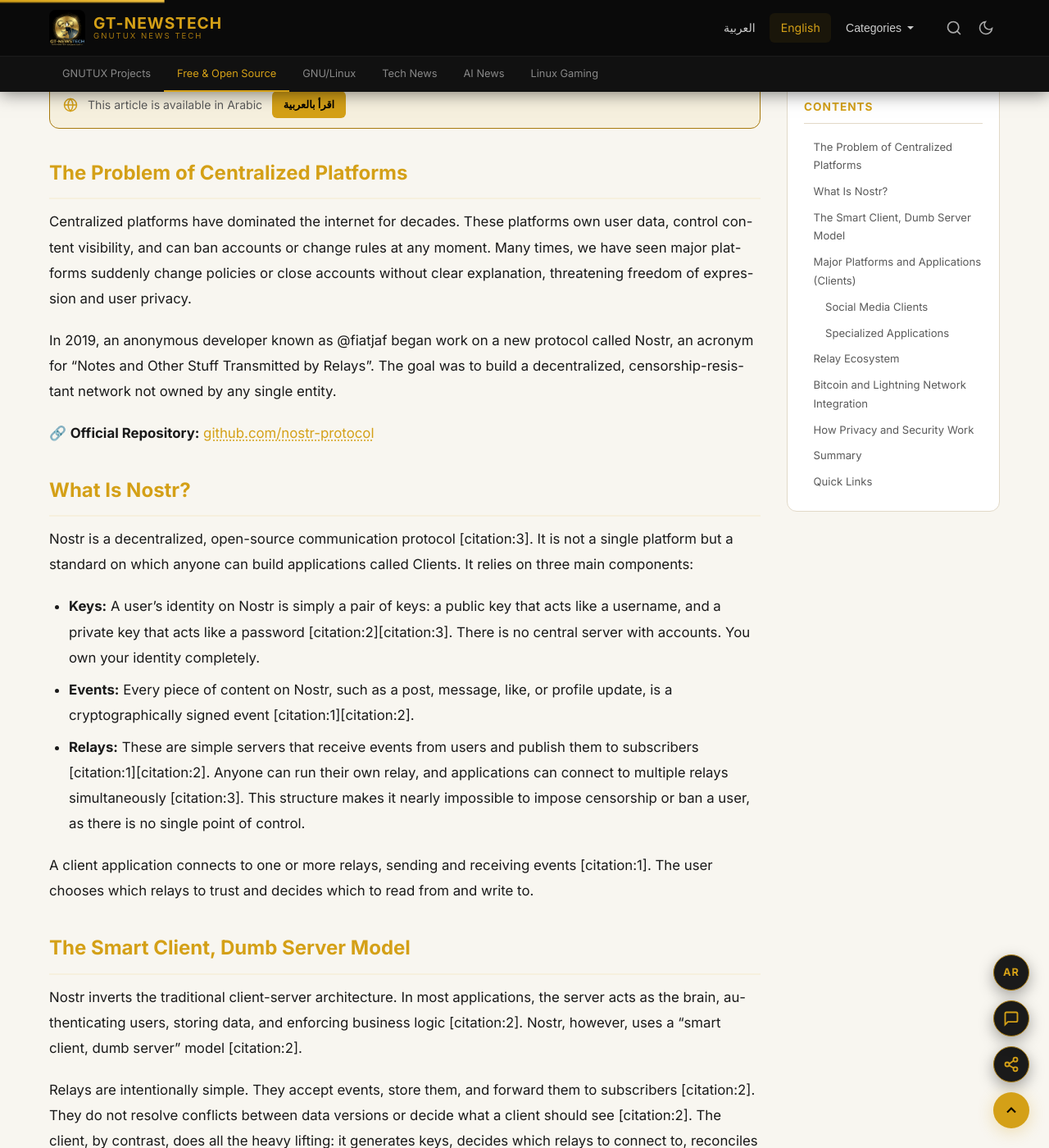
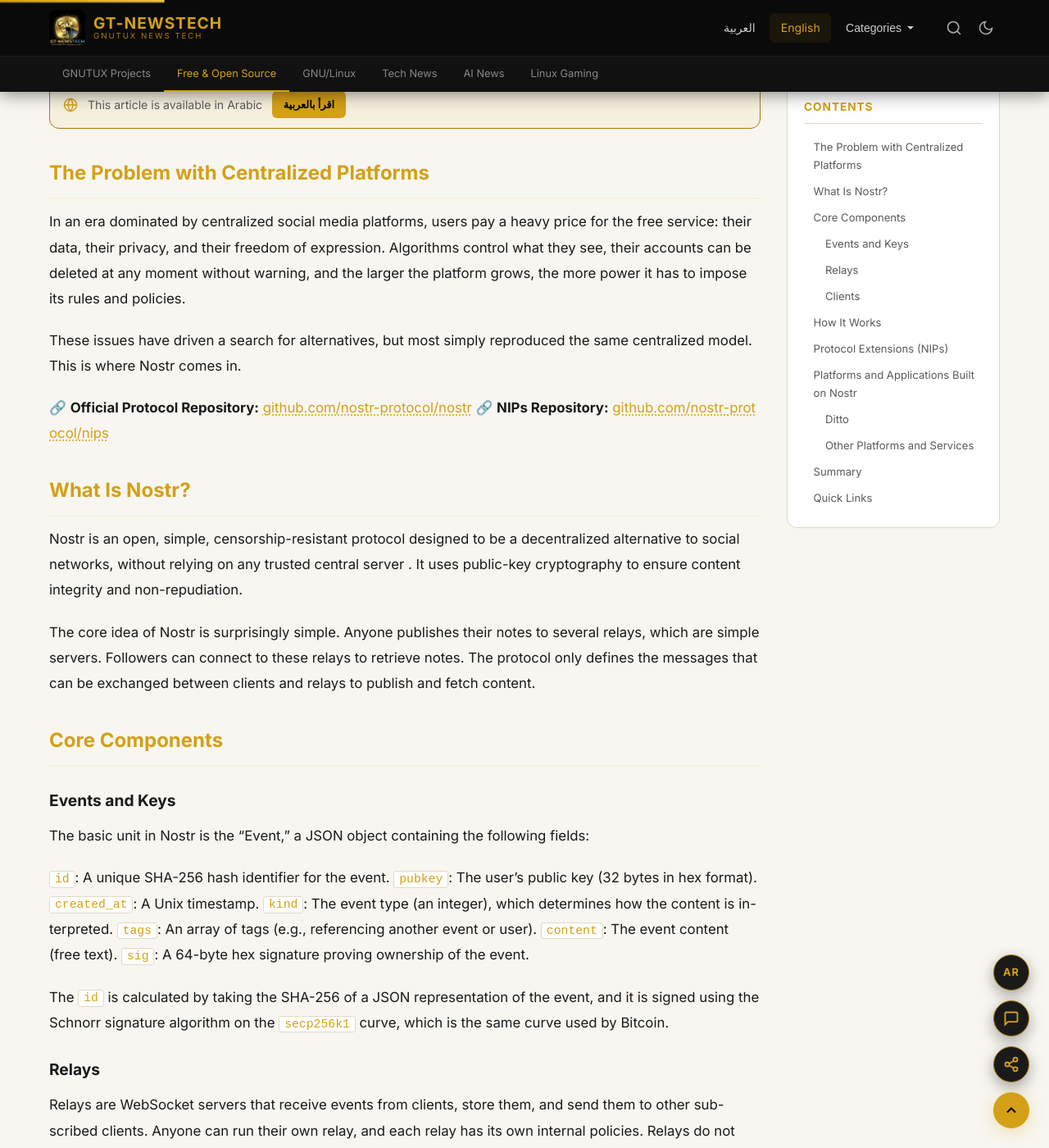
Before and after one commit to SalehGNUTUX/GT-NEWSTECH, a Jekyll site: the page built from _en/foss/2026-07-01-nostr-protocol-overview.md, in a window 1280 px wide and 1400 px high, scrolled down 755 px. Shown: the whole window at 82% size. Built offline with Jekyll 4.4.1, drawn with Linux system fonts in a browser that asks for light colours; nearby versions of some CDN libraries; comment, search, counter and statistics services are not loaded; some of the changed text lies outside the part shown.

Commit message:
update: via admin panel

```diff
--- a/_en/foss/2026-07-01-nostr-protocol-overview.md
+++ b/_en/foss/2026-07-01-nostr-protocol-overview.md
@@ -3,7 +3,10 @@
 title: >-
   Nostr: An Open Protocol for Censorship-Resistant Applications and
   Decentralized Communication
+slug: nostr-protocol-overview
+lang: en
 category: foss
+date: 2026-07-02T11:50:00.000Z
 author: GNUTUX
 excerpt: >-
   Nostr is an open, minimalist protocol for censorship-resistant communication,
@@ -22,111 +25,104 @@
   - Lightning Network
 also_in:
   - tech-news
-date: 2026-07-01T22:24:00.000Z
-lang: en
-slug: nostr-protocol-overview
 ---
 
-## The Problem of Centralized Platforms
+## The Problem with Centralized Platforms
 
-Centralized platforms have dominated the internet for decades. These platforms own user data, control content visibility, and can ban accounts or change rules at any moment. Many times, we have seen major platforms suddenly change policies or close accounts without clear explanation, threatening freedom of expression and user privacy.
+In an era dominated by centralized social media platforms, users pay a heavy price for the free service: their data, their privacy, and their freedom of expression. Algorithms control what they see, their accounts can be deleted at any moment without warning, and the larger the platform grows, the more power it has to impose its rules and policies.
 
-In 2019, an anonymous developer known as @fiatjaf began work on a new protocol called Nostr, an acronym for "Notes and Other Stuff Transmitted by Relays". The goal was to build a decentralized, censorship-resistant network not owned by any single entity.
+These issues have driven a search for alternatives, but most simply reproduced the same centralized model. This is where Nostr comes in.
 
-🔗 **Official Repository:** [github.com/nostr-protocol](https://github.com/nostr-protocol)
+🔗 **Official Protocol Repository:** [github.com/nostr-protocol/nostr](https://github.com/nostr-protocol/nostr)
+🔗 **NIPs Repository:** [github.com/nostr-protocol/nips](https://github.com/nostr-protocol/nips)
 
 ## What Is Nostr?
 
-Nostr is a decentralized, open-source communication protocol [citation:3]. It is not a single platform but a standard on which anyone can build applications called Clients. It relies on three main components:
+Nostr is an open, simple, censorship-resistant protocol designed to be a decentralized alternative to social networks, without relying on any trusted central server . It uses public-key cryptography to ensure content integrity and non-repudiation.
 
-- **Keys:** A user's identity on Nostr is simply a pair of keys: a public key that acts like a username, and a private key that acts like a password [citation:2][citation:3]. There is no central server with accounts. You own your identity completely.
-- **Events:** Every piece of content on Nostr, such as a post, message, like, or profile update, is a cryptographically signed event [citation:1][citation:2].
-- **Relays:** These are simple servers that receive events from users and publish them to subscribers [citation:1][citation:2]. Anyone can run their own relay, and applications can connect to multiple relays simultaneously [citation:3]. This structure makes it nearly impossible to impose censorship or ban a user, as there is no single point of control.
+The core idea of Nostr is surprisingly simple. Anyone publishes their notes to several relays, which are simple servers. Followers can connect to these relays to retrieve notes. The protocol only defines the messages that can be exchanged between clients and relays to publish and fetch content.
 
-A client application connects to one or more relays, sending and receiving events [citation:1]. The user chooses which relays to trust and decides which to read from and write to.
+## Core Components
 
-## The Smart Client, Dumb Server Model
+### Events and Keys
 
-Nostr inverts the traditional client-server architecture. In most applications, the server acts as the brain, authenticating users, storing data, and enforcing business logic [citation:2]. Nostr, however, uses a "smart client, dumb server" model [citation:2].
+The basic unit in Nostr is the "Event," a JSON object containing the following fields:
 
-Relays are intentionally simple. They accept events, store them, and forward them to subscribers [citation:2]. They do not resolve conflicts between data versions or decide what a client should see [citation:2]. The client, by contrast, does all the heavy lifting: it generates keys, decides which relays to connect to, reconciles data from multiple relays, and manages the user's social graph locally [citation:2].
+`id`: A unique SHA-256 hash identifier for the event.
+`pubkey`: The user's public key (32 bytes in hex format).
+`created_at`: A Unix timestamp.
+`kind`: The event type (an integer), which determines how the content is interpreted.
+`tags`: An array of tags (e.g., referencing another event or user).
+`content`: The event content (free text).
+`sig`: A 64-byte hex signature proving ownership of the event.
 
-## Major Platforms and Applications (Clients)
+The `id` is calculated by taking the SHA-256 of a JSON representation of the event, and it is signed using the Schnorr signature algorithm on the `secp256k1` curve, which is the same curve used by Bitcoin.
 
-Because Nostr is an open protocol, the number of applications built on it is constantly growing. Here are some of the most prominent:
+### Relays
 
-### Social Media Clients
+Relays are WebSocket servers that receive events from clients, store them, and send them to other subscribed clients. Anyone can run their own relay, and each relay has its own internal policies. Relays do not need to trust each other or coordinate with each other .
 
-**Damus** is the most well-known iOS app, featuring an elegant design similar to Twitter with full support for basic features.
+### Clients
 
-**Amethyst** is the most advanced client for Android, offering full control over features and relays, with support for communities and DMs.
+These are the applications users use to interact with the network. Clients manage user keys, create and sign events, connect to relays, and display content. Clients do not need to trust relays, as signatures are verified locally.
 
-**Primal** is available on iOS, Android, and the web, with built-in caching for faster browsing and an integrated Bitcoin wallet.
+## How It Works
 
-**Snort** is a fast, modern web client that supports Lightning Zaps (small payments).
+1.  The user generates a key pair on a client.
+2.  The client signs events with the user's private key.
+3.  The client publishes the signed event to one or more chosen relays.
+4.  The relay verifies the signature, stores the event, and sends it to any other client that has subscribed to that type of event.
+5.  To follow another user, you only need to follow their public key. The client will fetch events from the relays that user publishes to.
 
-**Gossip** is a desktop client for Windows, macOS, and Linux, written in Rust, focusing on performance and privacy.
+The user's private key never leaves their device, granting them full ownership of their identity. No relay or platform can suspend their account.
 
-### Specialized Applications
+## Protocol Extensions (NIPs)
 
-**White Noise** is an end-to-end encrypted messaging application [citation:4].
+Nostr evolves through a set of proposals called NIPs (Nostr Implementation Possibilities), which document implementable features and additions. Some of the most important extensions include:
 
-**Habla** is a platform for long-form publishing (articles) on Nostr.
+**NIP-01**: Defines the basic protocol flow.
+**NIP-05**: Maps public keys to DNS addresses for easy identification (e.g., `@username@example.com`).
+**NIP-19**: Provides human-readable encoding for entities (e.g., `npub1...` and `nsec1...`).
+**NIP-44**: Provides updated payload encryption.
+**NIP-57**: Adds support for Lightning Network micropayments (Zaps).
+**NIP-59**: Introduces the "Gift Wrap" concept to hide metadata of encrypted messages, enhancing privacy.
+**NIP-17**: Defines a system for encrypted private messages.
 
-**zap.stream** is a Twitch-like platform for live streaming with Zap functionality.
+## Platforms and Applications Built on Nostr
 
-**Jester** is a chess game that works over the Nostr protocol.
+There is a growing ecosystem of applications and platforms using Nostr. Among the most prominent are:
 
-**Stemstr** is a decentralized music platform.
+### Ditto
 
-**Shopstr** is a decentralized e-commerce platform.
+An open-source, highly customizable social platform launched by Soapbox. It allows users to follow and interact with users from Nostr, Bluesky, and Mastodon networks from a single interface.
 
-**Citrine** is an Android app that allows you to run your own Nostr relay on your phone.
+**Ditto Features:**
+- **Full customization:** Users can change themes, colors, fonts, and layouts, reviving the creative spirit of profile design from the MySpace era.
+- **Identity ownership:** Based on Nostr, users own their cryptographic keys, and no platform can suspend or confiscate their identity.
+- **Built-in payments:** Supports sending Lightning Zaps directly to creators.
+- **Entertainment features:** Includes encrypted letters and virtual pets.
+- **Available on:** Web, Android, and iOS (coming soon).
 
-## Relay Ecosystem
+### Other Platforms and Services
 
-Relays are the backbone of the Nostr network. There are several known implementations for running relays:
-
-**nostr-rs-relay** is a lightweight relay written in Rust, using an SQLite database.
-
-**nostream** is a relay written in TypeScript, using PostgreSQL and advanced databases, designed for load balancing and fault tolerance.
-
-**strfry** is a high-performance relay written in C++, using LMDB for storage and featuring an advanced synchronization mechanism.
-
-**khatru** is a framework for building relays in Go.
-
-A list of well-known public relays includes: `wss://relay.damus.io`, `wss://nos.lol`, `wss://relay.nostr.band`, and `wss://relay.primal.net`.
-
-## Bitcoin and Lightning Network Integration
-
-What truly sets Nostr apart is its deep integration with Bitcoin and the Lightning Network. This opens the door to decentralized, censorship-resistant financial applications:
-
-**Mostro** is a peer-to-peer Bitcoin exchange platform over Lightning, using Nostr as a communication layer to manage trades without revealing user identities.
-
-**Joinstr** provides a decentralized CoinJoin feature to enhance Bitcoin transaction privacy, relying on Nostr to coordinate between participants.
-
-**Munstr** uses Nostr to coordinate multi-signature wallets for secure and shared Bitcoin management.
-
-**Smart Vaults** is a protocol for shared custody of Bitcoin, using Nostr for signer discovery and signature coordination.
-
-**Civkit** is a decentralized marketplace built on Nostr and Lightning Network, allowing the trade of goods and services without an intermediary.
-
-**Primal**, **Amethyst**, and **Damus** all support "Zaps," small Lightning Network payments to reward content creators.
-
-## How Privacy and Security Work
-
-Security in Nostr is based on public-key cryptography [citation:1]. Private messages are encrypted so that only the sender and receiver can read them [citation:2]. However, some research has highlighted security challenges, as the protocol's popularity makes it a target for potential attacks [citation:5][citation:6]. The open design philosophy allows the community to constantly review code and patch vulnerabilities.
+**Primal**: A web and mobile client focused on performance and user experience.
+**Coracle**: A web client focused on simplicity and privacy.
+**Damus**: An iOS client (one of the first).
+**Amethyst**: An Android client.
+**Nostr Wallet Connect (NWC)**: A protocol for linking wallets to Nostr applications.
 
 ## Summary
 
-Nostr is not just an alternative to Twitter. It is a platform for a variety of decentralized applications. As the ecosystem grows, we are seeing the emergence of applications ranging from encrypted messaging to decentralized marketplaces, games, and digital payments [citation:2][citation:6]. By giving users complete control over their identity and data, Nostr offers a vision of a freer and more resilient internet.
+Nostr represents a paradigm shift in the concept of social communication, giving users complete control over their identity and data. By adopting a decentralized architecture based on independent relays and cryptographic keys, Nostr offers a genuine, censorship-resistant alternative to traditional centralized platforms. With the growing number of clients and relays, and the diversity of applications built on it, Nostr appears to be a strong candidate to become the foundation of the next generation of an open internet.
 
 ## Quick Links
-
-[https://github.com/nostr-protocol](https://github.com/nostr-protocol)
 
 [https://github.com/nostr-protocol/nostr](https://github.com/nostr-protocol/nostr)
 
 [https://github.com/nostr-protocol/nips](https://github.com/nostr-protocol/nips)
 
-Published in the Free and Open Source Software section – Decentralized Protocols
+[https://nostr.net](https://nostr.net)
+
+[https://ditto.pub](https://ditto.pub)
+
+Published in the Free and Open Source Software section – Protocols and Communication
```
Also changed, not shown: _ar/foss/2026-07-01-nostr-protocol-overview.md (+63 -61 lines).
